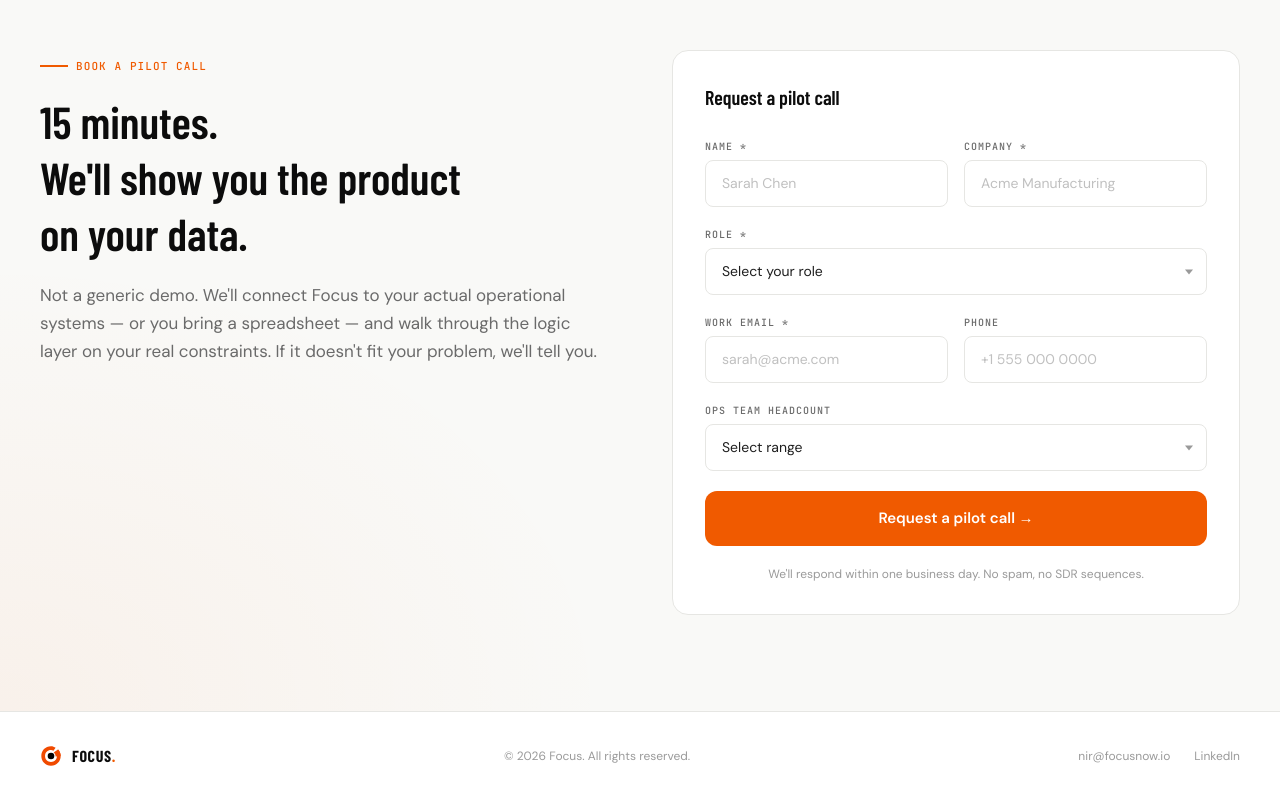
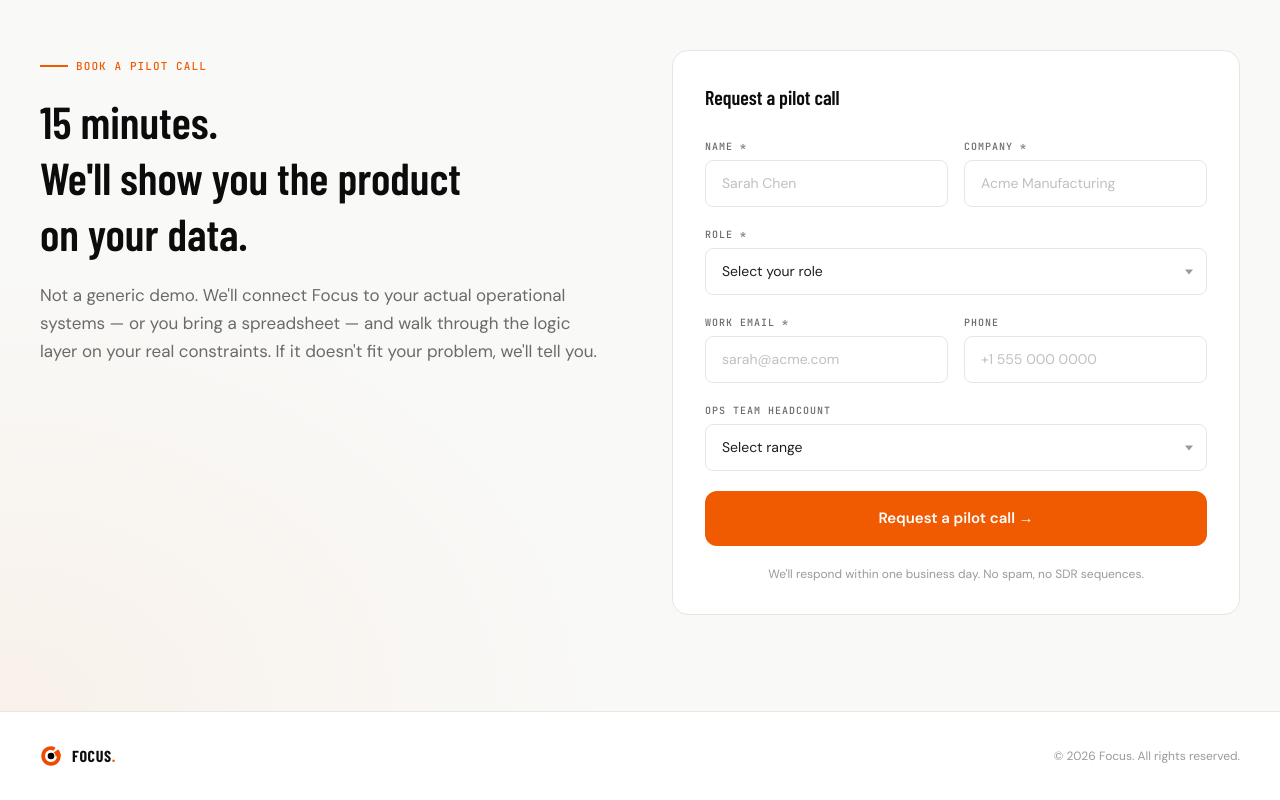
Before and after one commit to Focusnow-io/focus-landing, a plain HTML site: page index.html in a window 1280 px wide. Shown: the part 5933-6733 px from the top of the page. Drawn offline with nearby package versions, Linux system fonts and the light colour scheme; a web font is replaced by a local one.

Commit message:
delete the following lines from index.html:

```diff
--- a/index.html
+++ b/index.html
@@ -886,10 +886,6 @@
 
     <p class="text-xs text-fo-faint font-body">© 2026 Focus. All rights reserved.</p>
 
-    <div class="flex items-center gap-6">
-      <a href="mailto:nir@focusnow.io" class="text-xs text-fo-faint hover:text-fo-ink font-body transition-colors">nir@focusnow.io</a>
-      <a href="https://www.linkedin.com/company/focusnow" target="_blank" rel="noopener" class="text-xs text-fo-faint hover:text-fo-ink font-body transition-colors">LinkedIn</a>
-    </div>
   </div>
 </footer>
 
```
